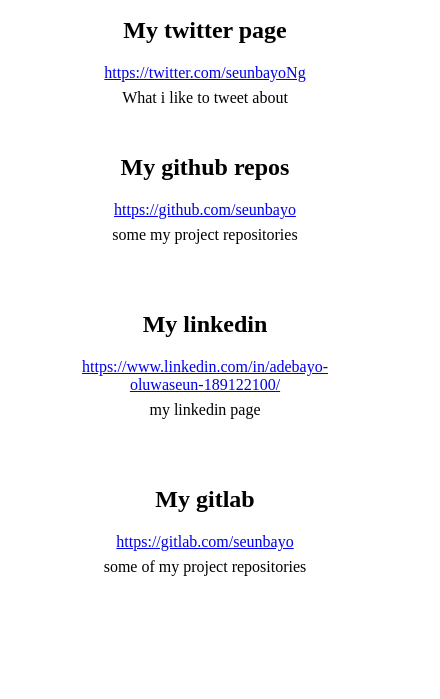
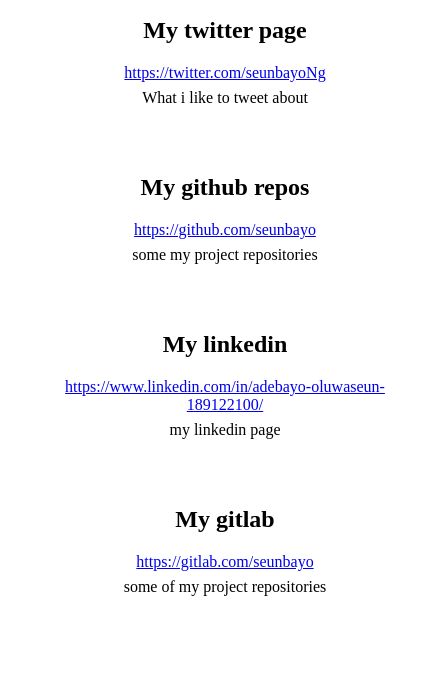
Before and after one commit to Balarabe55/seunbayo, a plain HTML site: page index.html in a window 390 px wide. Shown: the part 197-896 px from the top of the page, 440 px wide, since content can reach past the window. Drawn offline with Linux system fonts and the light colour scheme.

Commit message:
added mdeia queryy for responsiveness on mobile

```diff
--- a/assets/css/bayo.css
+++ b/assets/css/bayo.css
@@ -30,3 +30,9 @@ h1 {
     line-height: 25px;
     text-align: center;
 }
+
+@media(max-width:784px) {
+    .block {
+        width: 100%;
+    }
+}
--- a/index.html
+++ b/index.html
@@ -18,7 +18,7 @@
             </p>
         </div>
         <div class="content">
-            <div class="flex-column flex-center">
+            <div class="block">
                 <h2>My twitter page</h2>
                 <a href="https://twitter.com/seunbayoNg">https://twitter.com/seunbayoNg</a>
                 <p>What i like to tweet about</p>
```
